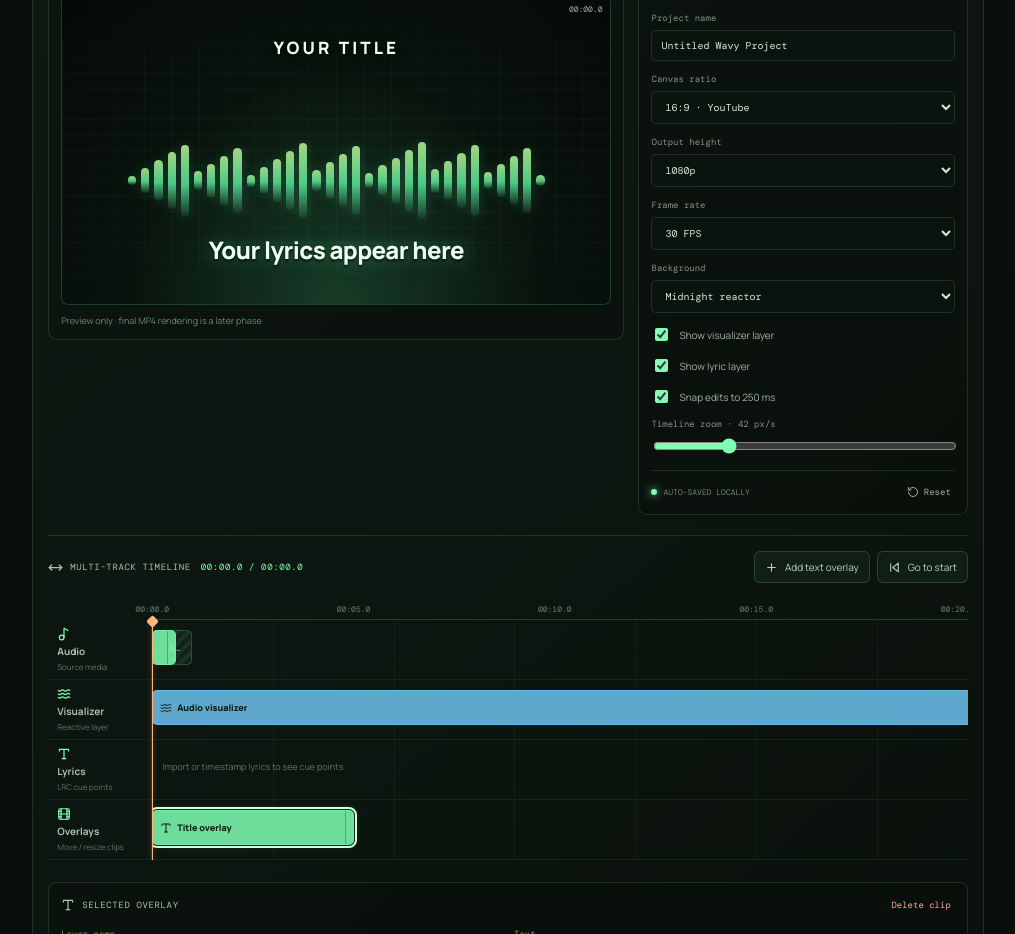
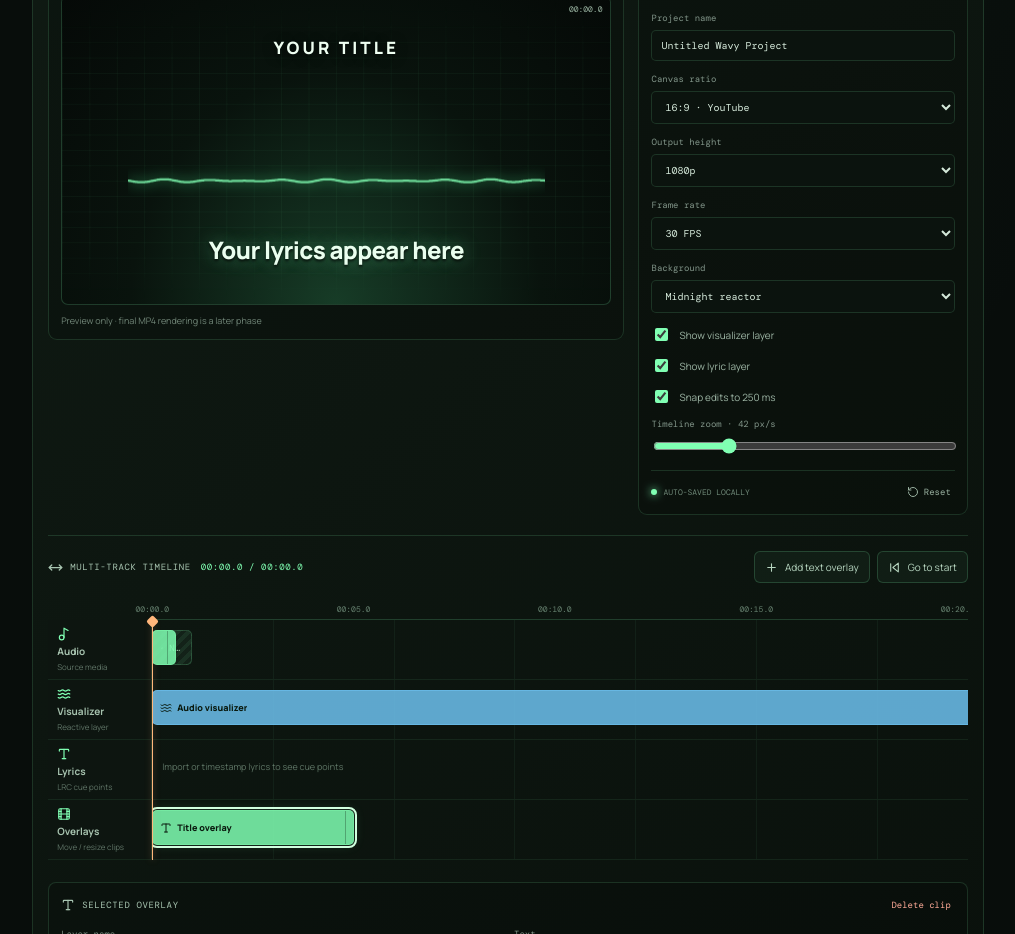
Before and after one commit to manav193/Wavy, a React (Vite) app: page / in a window 1280 px wide. Shown: the part 1140-2074 px from the top of the page, without its empty margins (245-1260 px from the left). Built offline with nearby package versions, Linux system fonts and the light colour scheme.

Commit message:
feat(studio): share live audio visualizer in composition preview

```diff
--- a/src/studio/StudioTimeline.tsx
+++ b/src/studio/StudioTimeline.tsx
@@ -1,6 +1,7 @@
 import { useEffect, useMemo, useRef, useState, type PointerEvent as ReactPointerEvent } from "react";
 import { Download, Film, Grid2X2, MoveHorizontal, Music2, Plus, RotateCcw, SkipBack, Settings2, Sparkles, Type, Upload, Waves } from "lucide-react";
 import type { LyricLine } from "../lyrics/lrc";
+import AudioCanvas, { type VisualizerMode } from "../visualizer/AudioCanvas";
 import {
   createDefaultProject,
   getCanvasDimensions,
@@ -20,6 +21,9 @@ interface StudioTimelineProps {
   trackName: string;
   lyricLines: LyricLine[];
   onMoveLyric: (id: string, startMs: number) => void;
+  analyser: AnalyserNode | null;
+  playing: boolean;
+  visualizerMode: VisualizerMode;
 }
 
 type DragMode = "move" | "resize";
@@ -61,7 +65,7 @@ function makeId(): string {
     : `clip-${Date.now().toString(36)}-${Math.random().toString(36).slice(2, 8)}`;
 }
 
-export default function StudioTimeline({ currentTime, duration, seek, trackName, lyricLines, onMoveLyric }: StudioTimelineProps) {
+export default function StudioTimeline({ currentTime, duration, seek, trackName, lyricLines, onMoveLyric, analyser, playing, visualizerMode }: StudioTimelineProps) {
   const [project, setProject] = useState<StudioProject>(readSavedProject);
   const [selectedClipId, setSelectedClipId] = useState<string | null>("overlay-title");
   const [notice, setNotice] = useState("");
@@ -232,9 +236,7 @@ export default function StudioTimeline({ currentTime, duration, seek, trackName,
           </div>
           <div className={previewClass} style={{ aspectRatio: project.aspectRatio.replace(":", " / ") }}>
             <div className="studio-preview-grid" />
-            {visualizerIsActive && <div className="studio-preview-visualizer" aria-hidden="true">
-              {Array.from({ length: 32 }, (_, index) => <span key={index} style={{ height: `${10 + ((index * 17 + Math.floor(currentTime * 13)) % 75)}%` }} />)}
-            </div>}
+            {visualizerIsActive && <div className="studio-preview-visualizer" aria-label="Audio-reactive preview visualizer"><AudioCanvas analyser={analyser} mode={visualizerMode} playing={playing} compact /></div>}
             {project.showLyrics && <div className="studio-preview-lyrics">{activeLyric?.text ?? "Your lyrics appear here"}</div>}
             {activeOverlay?.text && <div className="studio-preview-overlay">{activeOverlay.text}</div>}
             <span className="studio-preview-time">{timeLabel(currentTime)}</span>
```
